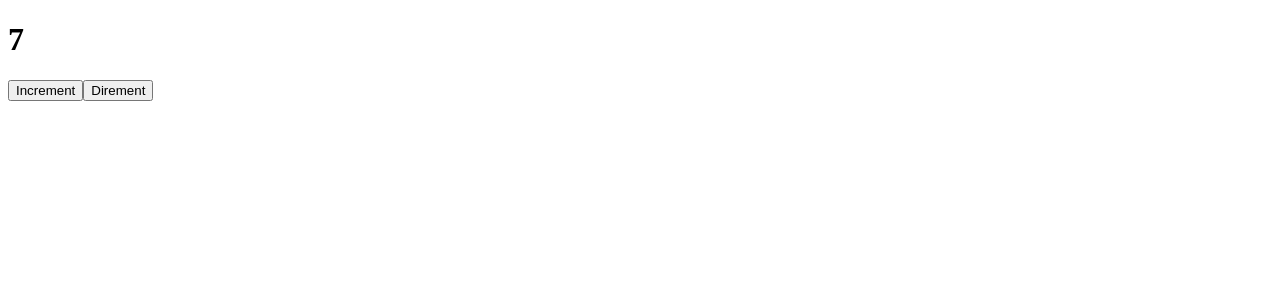
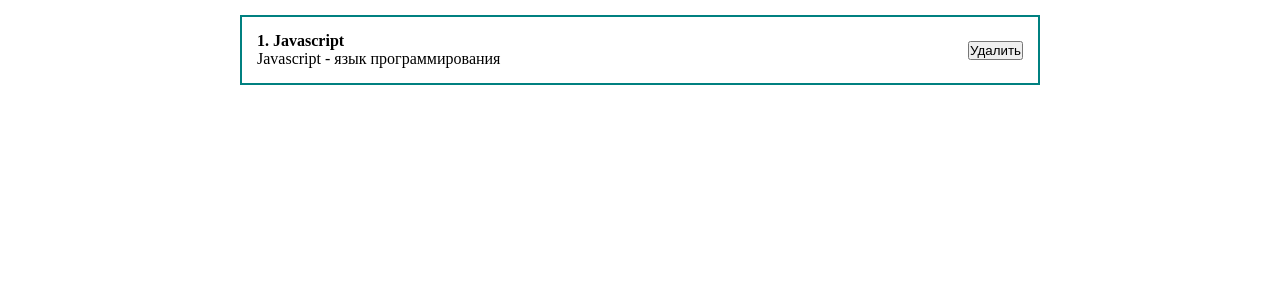
Before and after one commit to ElKlaus/react_apps, a React (Create React App) app in the folder fund_course/: page / in a window 1280 px wide. Shown: the top 300 px of the page. Built offline with nearby package versions, Linux system fonts and the light colour scheme.

Commit message:
React hooks

```diff
--- a/fund_course/src/App.js
+++ b/fund_course/src/App.js
@@ -1,22 +1,15 @@
 import React, {useState} from "react";
+import ClassCounter from "./components/ClassCounter";
+import Counter from "./components/Counter";
+import PostItem from "./components/PostItem";
+import './styles/App.css';
 
 function App() {
-  const [likes, setLikes] = useState(7);
   const [value, setValue] = useState('ТЕКСТ В INPUT');
-
-  function increment() {
-    setLikes(likes + 1);
-  }
-
-  function dicrement() {
-    setLikes(likes - 1);
-  }
 
   return (
     <div className="App">
-      <h1>{likes}</h1>
-      <button onClick={increment}>Increment</button>
-      <button onClick={dicrement}>Direment</button>
+      <PostItem/>
     </div>
   );
 }
--- /dev/null
+++ b/fund_course/src/components/ClassCounter.jsx
@@ -0,0 +1,30 @@
+import React from "react";
+
+export default class ClassCounter extends React.Component {
+  constructor(props) {
+    super(props);
+    this.state = {
+      count: 0,
+    }
+    this.increment = this.increment.bind(this);
+    this.dicrement = this.dicrement.bind(this);
+  }
+
+  increment() {
+    this.setState({count: this.state.count + 1})
+  }
+
+  dicrement() {
+    this.setState({count: this.state.count - 1})
+  }
+
+  render() {
+    return (
+      <div className="">
+      <h1>{this.state.count}</h1>
+      <button onClick={this.increment}>Increment</button>
+      <button onClick={this.dicrement}>Dicrement</button>
+    </div>
+    )
+  }
+}
--- /dev/null
+++ b/fund_course/src/components/Counter.jsx
@@ -0,0 +1,23 @@
+import React, {useState} from "react";
+
+const Counter = function () {
+  const [count, setCount] = useState(0)
+
+  function increment() {
+    setCount(count + 1);
+  }
+
+  function dicrement() {
+    setCount(count - 1);
+  }
+
+  return (
+    <div className="">
+      <h1>{count}</h1>
+      <button onClick={increment}>Increment</button>
+      <button onClick={dicrement}>Direment</button>
+    </div>
+  )
+}
+
+export default Counter;
--- /dev/null
+++ b/fund_course/src/components/PostItem.jsx
@@ -0,0 +1,19 @@
+import React from "react";
+
+const PostItem = (props) => {
+  return (
+    <div className="post">
+    <div className="post__content">
+      <strong>1. Javascript</strong>
+      <div>
+        Javascript - язык программирования
+      </div>
+    </div>
+    <div className="post__btns">
+      <button>Удалить</button>
+    </div>
+  </div>
+  )
+}
+
+export default PostItem;
--- /dev/null
+++ b/fund_course/src/styles/App.css
@@ -0,0 +1,23 @@
+* {
+  margin: 0;
+  padding: 0;
+  box-sizing: border-box;
+}
+
+#root {
+  display: flex;
+  justify-content: center;
+}
+
+.App {
+  width: 800px
+}
+
+.post {
+  display: flex;
+  padding: 15px;
+  border: 2px solid teal;
+  margin-top: 15px;
+  justify-content: space-between;
+  align-items: center;
+}
```
